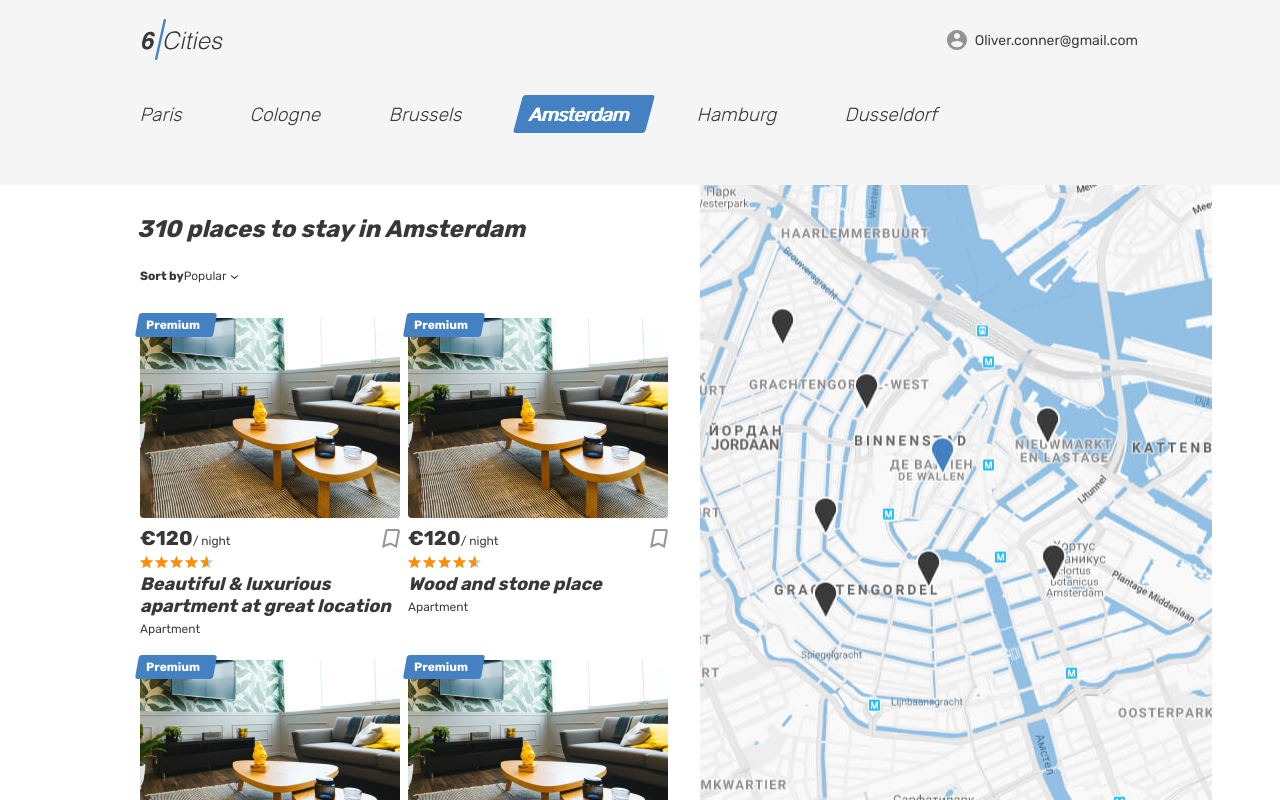
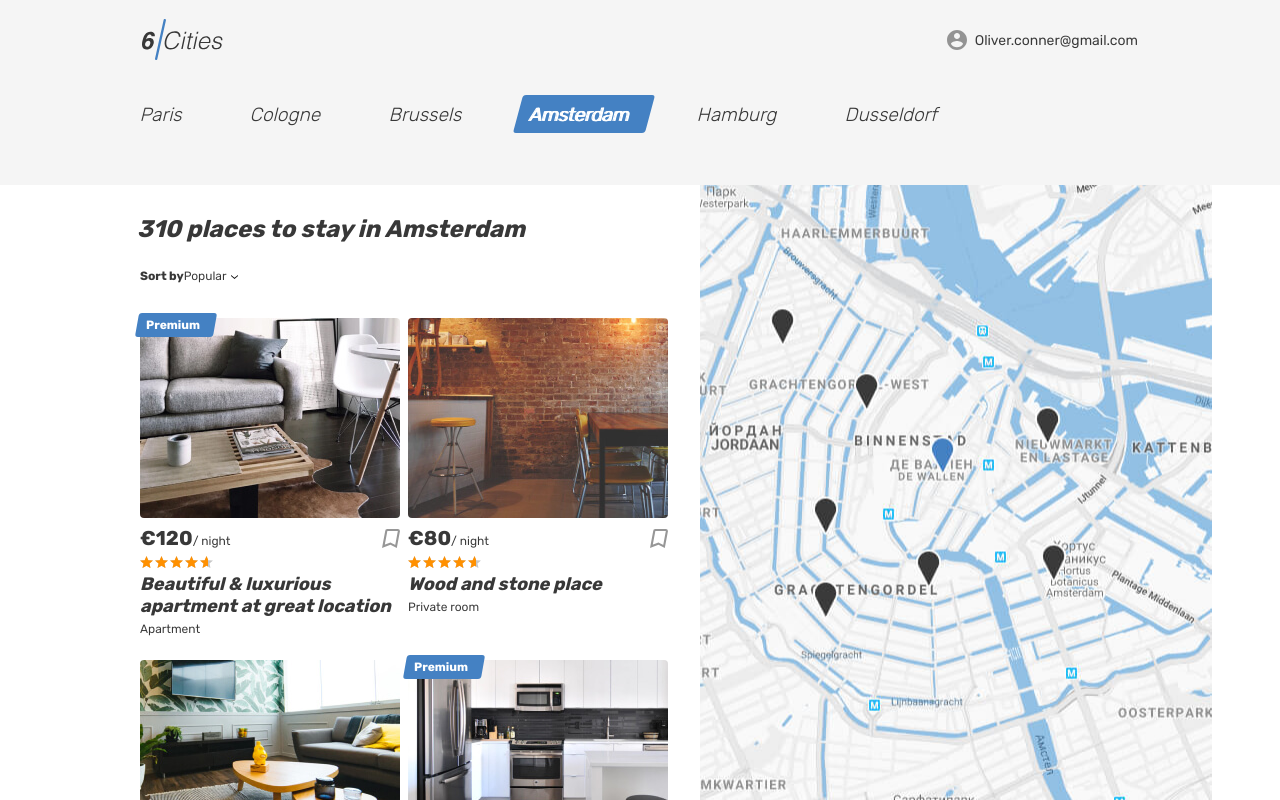
Before and after one commit to Finnko/six-cities-booking, a React app: page / in a window 1280 px wide. Built offline with nearby package versions, Linux system fonts and the light colour scheme.

Commit message:
render cards with mocks

```diff
--- a/src/components/app/app.jsx
+++ b/src/components/app/app.jsx
@@ -11,9 +11,7 @@ const App = (props) => {
 };
 
 App.propTypes = {
-  data: PropTypes.arrayOf(PropTypes.shape({
-    title: PropTypes.string
-  }))
+  data: PropTypes.arrayOf(PropTypes.object).isRequired,
 };
 
 export default App;
--- a/src/components/main-page/main-page.jsx
+++ b/src/components/main-page/main-page.jsx
@@ -88,7 +88,7 @@ const MainPage = (props) => {
                   <li className="places__option" tabIndex="0">Top rated first</li>
                 </ul>
               </form>
-              <OffersList placesCards={data}/>
+              <OffersList offersCards={data}/>
             </section>
             <div className="cities__right-section">
               <section className="cities__map map"/>
@@ -101,9 +101,7 @@ const MainPage = (props) => {
 };
 
 MainPage.propTypes = {
-  data: PropTypes.arrayOf(PropTypes.shape({
-    title: PropTypes.string
-  }))
+  data: PropTypes.arrayOf(PropTypes.object).isRequired,
 };
 
 export default MainPage;
--- a/src/components/offers-card/offers-card.jsx
+++ b/src/components/offers-card/offers-card.jsx
@@ -2,22 +2,27 @@ import React from 'react';
 import PropTypes from 'prop-types';
 
 const OffersCard = (props) => {
-  const {title, onTitleLinkClick} = props;
+  console.log(props);
+  const {offer} = props;
+  const {title, type, price, photo, isPremium} = offer;
+
+  const premium = !isPremium ? `` : (
+    <div className="place-card__mark">
+      <span>Premium</span>
+    </div>);
 
   return (
     <article className="cities__place-card place-card">
-      <div className="place-card__mark">
-        <span>Premium</span>
-      </div>
+      {premium}
       <div className="cities__image-wrapper place-card__image-wrapper">
         <a href="#">
-          <img className="place-card__image" src="img/apartment-02.jpg" width={260} height={200} alt="Place image" />
+          <img className="place-card__image" src={photo} width={260} height={200} alt="Place image" />
         </a>
       </div>
       <div className="place-card__info">
         <div className="place-card__price-wrapper">
           <div className="place-card__price">
-            <b className="place-card__price-value">€120</b>
+            <b className="place-card__price-value">€{price}</b>
             <span className="place-card__price-text">/&nbsp;night</span>
           </div>
           <button className="place-card__bookmark-button button" type="button">
@@ -34,17 +39,24 @@ const OffersCard = (props) => {
           </div>
         </div>
         <h2 className="place-card__name">
-          <a href="#" onClick={onTitleLinkClick}>{title}</a>
+          <a href="#">{title}</a>
         </h2>
-        <p className="place-card__type">Apartment</p>
+        <p className="place-card__type">{type}</p>
       </div>
     </article>
   );
 };
 
 OffersCard.propTypes = {
-  title: PropTypes.string,
-  onTitleLinkClick: PropTypes.func
+  onCardClick: PropTypes.func,
+  offer: PropTypes.shape({
+    id: PropTypes.string,
+    title: PropTypes.string,
+    type: PropTypes.string,
+    photo: PropTypes.string,
+    price: PropTypes.string,
+    isPremium: PropTypes.bool,
+  }).isRequired,
 };
 
 export default OffersCard;
--- a/src/components/offers-list/offers-list.jsx
+++ b/src/components/offers-list/offers-list.jsx
@@ -1,30 +1,34 @@
-import React from 'react';
+import React, {Component} from 'react';
 import PropTypes from 'prop-types';
 import OffersCard from '../offers-card/offers-card.jsx';
 
-const OffersList = (props) => {
-  const {placesCards} = props;
-  const places = placesCards.map((item, index) => {
+export default class OffersList extends Component {
+  constructor(props) {
+    super(props);
+
+    this.state = {
+      activeCard: null,
+    };
+  }
+
+  render() {
+    const {offersCards} = this.props;
+
+    const offers = offersCards.map((offer) => {
+      return <OffersCard
+        offer={offer}
+        key={offer.id}
+      />;
+    });
+
     return (
-      <OffersCard
-        title={item.title}
-        key={index}
-      />);
-  });
-
-  return (
-    <div>
       <div className="cities__places-list places__list tabs__content">
-        {places}
+        {offers}
       </div>
-    </div>
-  );
-};
+    );
+  }
+}
 
 OffersList.propTypes = {
-  placesCards: PropTypes.arrayOf(PropTypes.shape({
-    title: PropTypes.string
-  }))
+  offersCards: PropTypes.arrayOf(PropTypes.object).isRequired,
 };
-
-export default OffersList;
--- a/src/mocks/offers.js
+++ b/src/mocks/offers.js
@@ -1,8 +1,10 @@
 import nanoid from 'nanoid';
+
+const ID_PREFIX = `id_`;
 
 const offers = [
   {
-    id: `id` + nanoid(10),
+    id: ID_PREFIX + nanoid(10),
     title: `Beautiful & luxurious apartment at great location`,
     price: `120`,
     type: `Apartment`,
@@ -10,7 +12,7 @@ const offers = [
     isPremium: true
   },
   {
-    id: `id` + nanoid(10),
+    id: ID_PREFIX + nanoid(10),
     title: `Wood and stone place`,
     price: `80`,
     type: `Private room`,
@@ -18,7 +20,7 @@ const offers = [
     isPremium: false
   },
   {
-    id: `id` + nanoid(10),
+    id: ID_PREFIX + nanoid(10),
     title: `Canal View Prinsengracht`,
     price: `132`,
     type: `Apartment`,
@@ -26,7 +28,7 @@ const offers = [
     isPremium: false
   },
   {
-    id: `id` + nanoid(10),
+    id: ID_PREFIX + nanoid(10),
     title: `Nice, cozy, warm big bed apartment`,
     price: `180`,
     type: `Apartment`,
```
